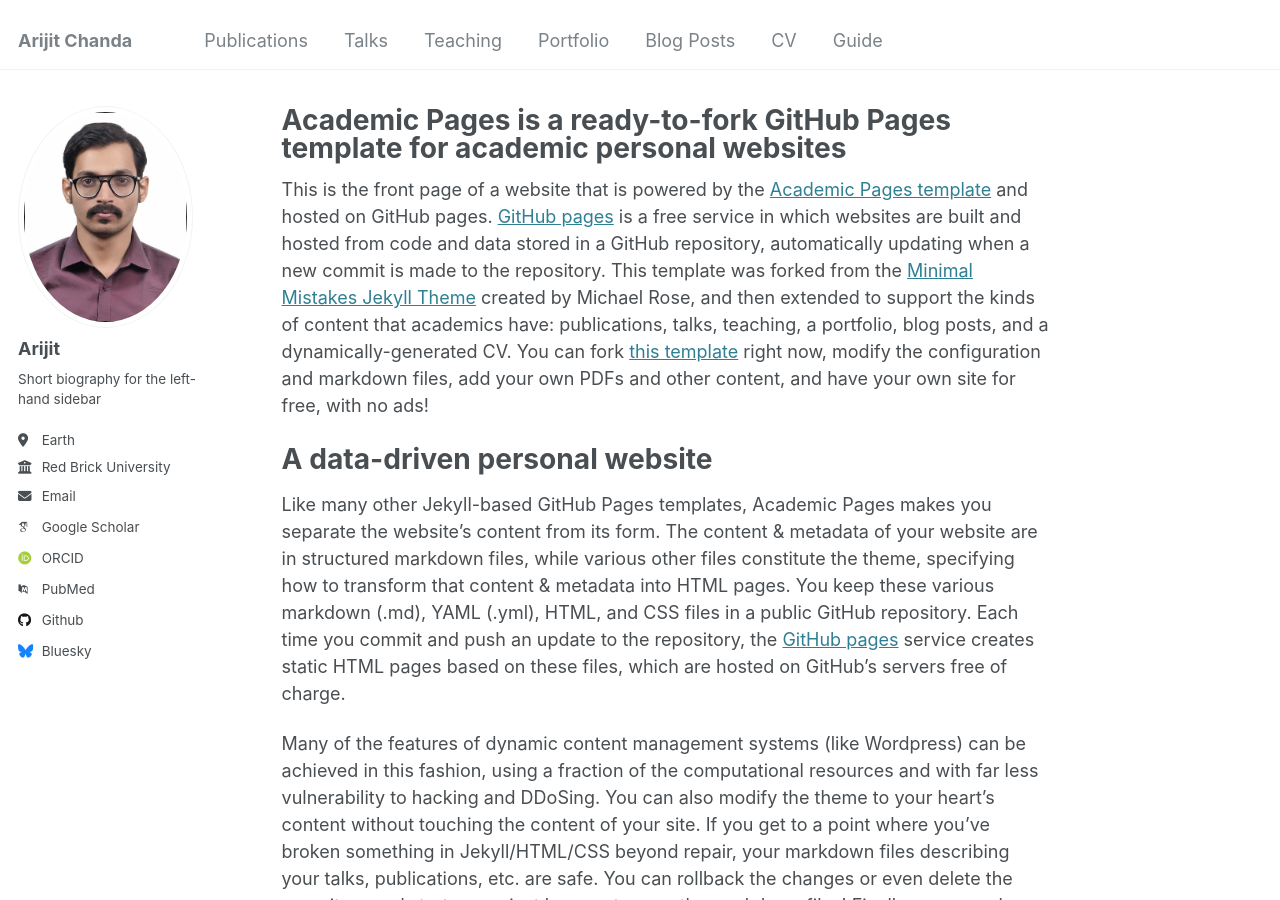
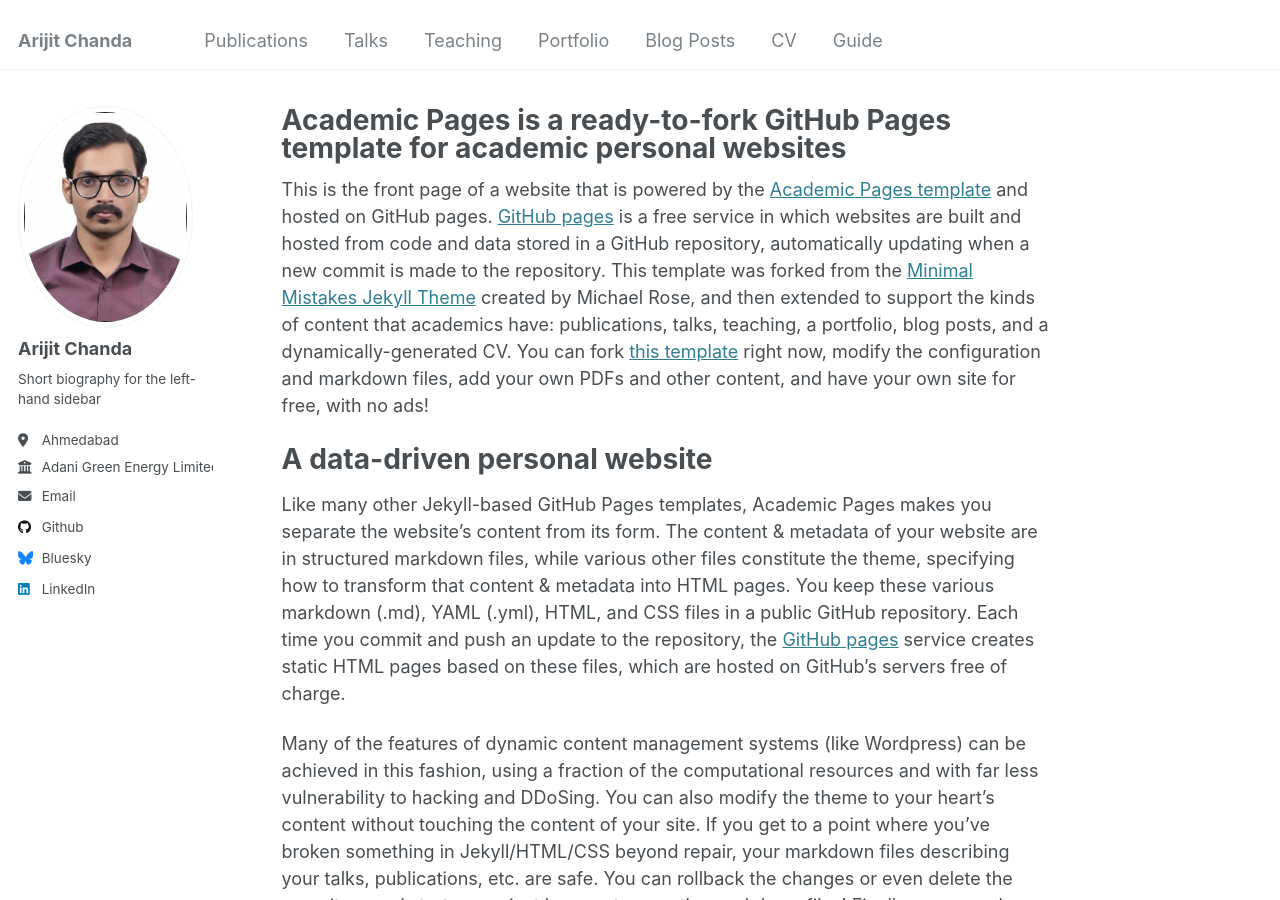
Before and after one commit to Sakshikumari621/crchanda98.github.io, a Jekyll site: the page built from _pages/about.md, in a window 1280 px wide and 900 px high. Built offline with Jekyll 4.4.1, drawn with Linux system fonts in a browser that asks for light colours; some web fonts are replaced.

Commit message:
Update social media handles

```diff
--- a/_config.yml
+++ b/_config.yml
@@ -22,21 +22,21 @@ repository: "crchanda98/crchanda98.github.io"
 author:
   # Biographic information
   avatar: "profile_pic.jpeg"
-  name: "Arijit"
+  name: "Arijit Chanda"
   pronouns: # example: "she/her"
   bio: "Short biography for the left-hand sidebar"
-  location: "Earth"
-  employer: "Red Brick University"
-  uri: # URL
-  email: "none@example.org"
+  location: "Ahmedabad"
+  employer: "Adani Green Energy Limited"
+  uri:
+  email: "crchanda98@gmail.com"
 
   # Academic websites
   arxiv: # URL - Update with the correct link to your profile
-  googlescholar: "https://scholar.google.com/citations?user=PS_CX0AAAAAJ"
+  googlescholar: #"https://scholar.google.com/citations?user=PS_CX0AAAAAJ"
   impactstory: # URL
-  orcid: "http://orcid.org/yourorcidurl"
+  orcid: #"http://orcid.org/yourorcidurl"
   semantic: # URL
-  pubmed: "https://www.ncbi.nlm.nih.gov/pubmed/?term=john+snow"
+  pubmed: #"https://www.ncbi.nlm.nih.gov/pubmed/?term=john+snow"
   researchgate: # URL
   scopus: # URL
 
@@ -58,7 +58,7 @@ author:
   keybase: # Username
   instagram: # Username
   lastfm: # Username
-  linkedin: # Username
+  linkedin: "https://www.linkedin.com/in/arijit-chanda-88209936"
   mastodon: # URL
   medium: # URL
   pinterest: # Username
```
